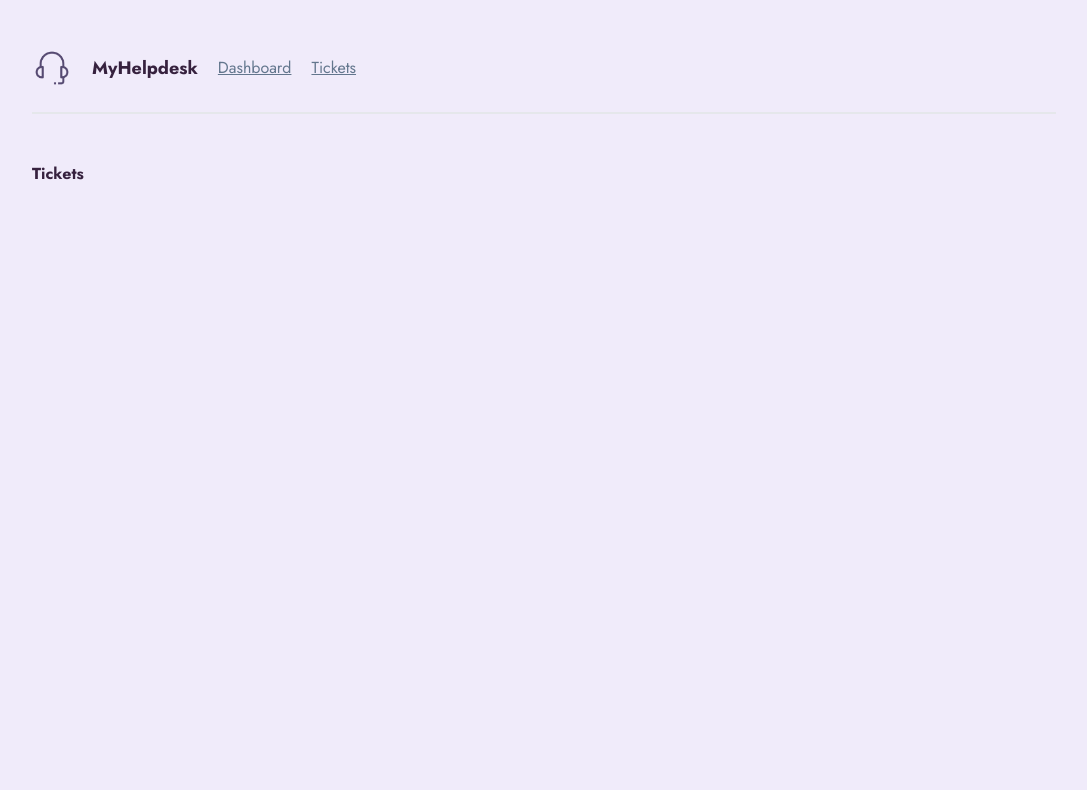
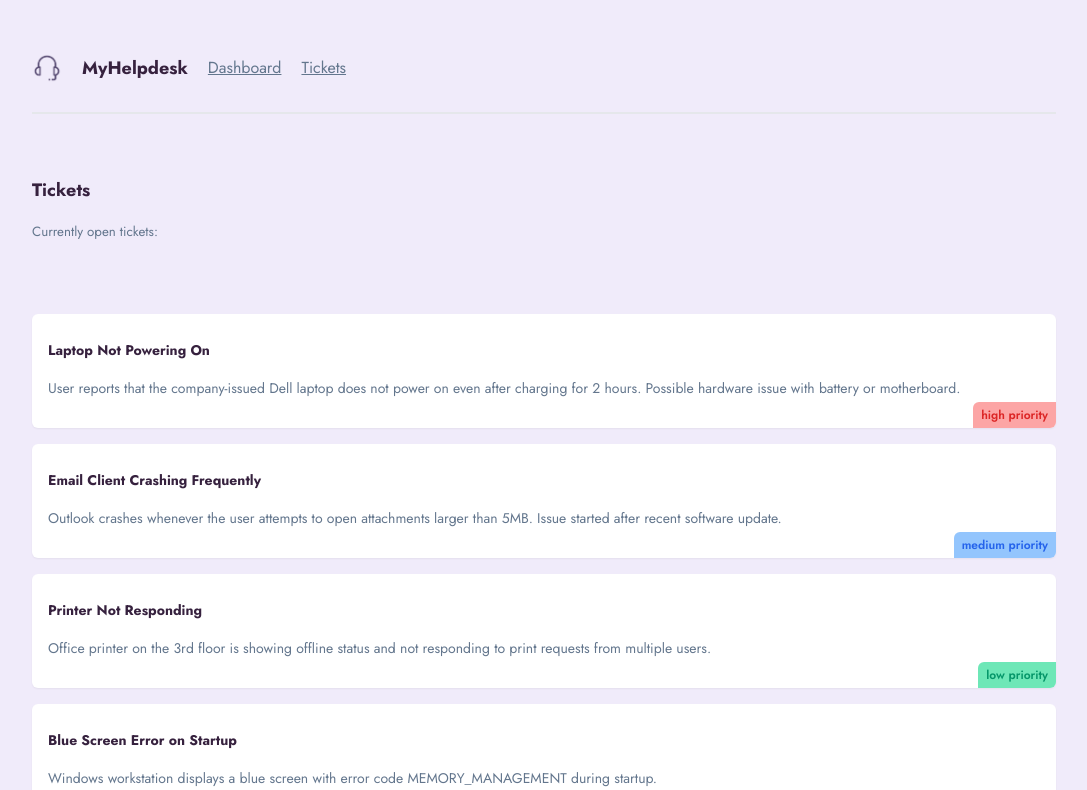
Before and after one commit to ag140606/help-desk, a Next.js app: page /tickets in a window 1280 px wide. Shown: the top 790 px of the page, without its empty margins (96-1183 px from the left). Built offline with nearby package versions, Linux system fonts and the light colour scheme; data requests are answered from the project's data file.

Commit message:
Mock json db added, called through json server

```diff
--- a/_data/db.json
+++ b/_data/db.json
@@ -1,73 +1,74 @@
+
 {
     "tickets": [
         {
             "id": "HD-1001",
             "title": "Laptop Not Powering On",
             "body": "User reports that the company-issued Dell laptop does not power on even after charging for 2 hours. Possible hardware issue with battery or motherboard.",
-            "priority": "High",
+            "priority": "high",
             "user_email": "john.carter@example.com"
         },
         {
             "id": "HD-1002",
             "title": "Email Client Crashing Frequently",
             "body": "Outlook crashes whenever the user attempts to open attachments larger than 5MB. Issue started after recent software update.",
-            "priority": "Medium",
+            "priority": "medium",
             "user_email": "sarah.mitchell@example.com"
         },
         {
             "id": "HD-1003",
             "title": "Printer Not Responding",
             "body": "Office printer on the 3rd floor is showing offline status and not responding to print requests from multiple users.",
-            "priority": "Low",
+            "priority": "low",
             "user_email": "michael.lee@example.com"
         },
         {
             "id": "HD-1004",
             "title": "Blue Screen Error on Startup",
             "body": "Windows workstation displays a blue screen with error code MEMORY_MANAGEMENT during startup.",
-            "priority": "Critical",
+            "priority": "high",
             "user_email": "emma.wilson@example.com"
         },
         {
             "id": "HD-1005",
             "title": "VPN Connection Failure",
             "body": "Remote employee unable to connect to company VPN after password reset. Authentication keeps failing.",
-            "priority": "High",
+            "priority": "high",
             "user_email": "david.khan@example.com"
         },
         {
             "id": "HD-1006",
             "title": "Software License Activation Issue",
             "body": "Adobe Creative Cloud license cannot be activated on the new workstation despite valid subscription.",
-            "priority": "Medium",
+            "priority": "medium",
             "user_email": "olivia.brown@example.com"
         },
         {
             "id": "HD-1007",
             "title": "Keyboard Keys Not Working",
             "body": "Several keys on the keyboard are unresponsive, specifically the spacebar and enter key.",
-            "priority": "Medium",
+            "priority": "medium",
             "user_email": "james.anderson@example.com"
         },
         {
             "id": "HD-1008",
             "title": "Slow System Performance",
             "body": "Desktop computer experiencing extremely slow performance when opening multiple applications simultaneously.",
-            "priority": "Low",
+            "priority": "low",
             "user_email": "nina.patel@example.com"
         },
         {
             "id": "HD-1009",
             "title": "Unable to Install Security Update",
             "body": "Windows security patch installation fails with error code 0x80070005 on multiple attempts.",
-            "priority": "High",
+            "priority": "high",
             "user_email": "alex.turner@example.com"
         },
         {
             "id": "HD-1010",
             "title": "Monitor Flickering Issue",
             "body": "External monitor connected via HDMI flickers intermittently during use.",
-            "priority": "Low",
+            "priority": "low",
             "user_email": "grace.evans@example.com"
         }
     ]
--- a/src/app/components/Navbar.jsx
+++ b/src/app/components/Navbar.jsx
@@ -9,7 +9,7 @@
         <Image
           src = { Logo }
           alt = "MyHelpdesk Logo"
-          width = { 40 }
+          width = { 30 }
           quality={ 100 }
           placeholder='blur' />
         <h1>MyHelpdesk</h1>
--- /dev/null
+++ b/src/app/tickets/TicketList.jsx
@@ -0,0 +1,31 @@
+import React from 'react'
+
+//For reusing data
+
+//Function to fetch data; fetch logic used here
+async function getTickets() {
+    const res = await fetch('http://localhost:4000/tickets')
+    return res.json();
+}
+
+//Declare as async function to use as server components & use fetch API directly
+export default async function TicketList() {
+    //Return data
+  const tickets = await getTickets();
+  return (
+    //Empty tag for fragments
+    <>
+        {tickets.map((ticket) => (
+            <div key = {ticket.id} className='card my-5'>
+                <h3> {ticket.title} </h3>
+                <p> {ticket.body} </p>
+                <div className = {`pill ${ticket.priority}`}> {ticket.priority} priority</div>
+            </div>
+        ))}
+
+        {tickets.length === 0 && (
+            <p className='text-center'>There are no open tickets!</p>
+        )}
+    </>
+    )
+}
--- a/src/app/tickets/page.jsx
+++ b/src/app/tickets/page.jsx
@@ -1,11 +1,17 @@
 import React from 'react'
+import TicketList from './TicketList'
 
 export default function Tickets() {
   return (
-    <div>
-      <main>
-        <h2>Tickets</h2>
-      </main>
-    </div>
+    <main>
+      <nav>
+        <div>
+          <h2>Tickets</h2>
+          <p><small>Currently open tickets:</small></p>
+        </div>
+      </nav>
+
+      <TicketList />
+    </main>
   )
 }
```
